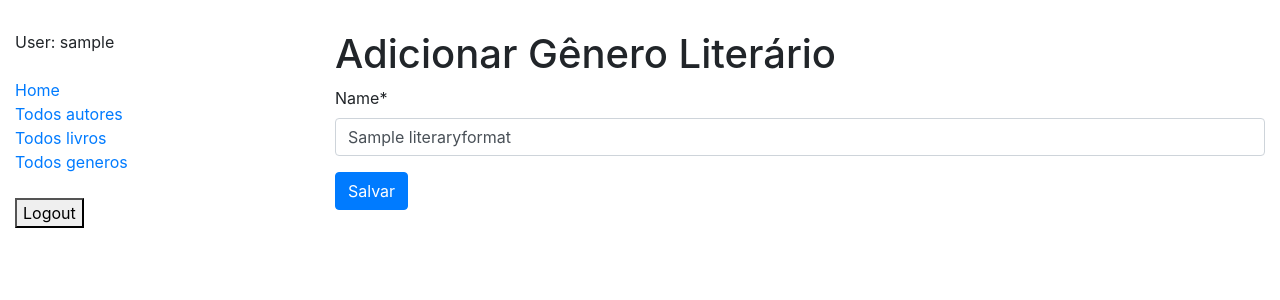
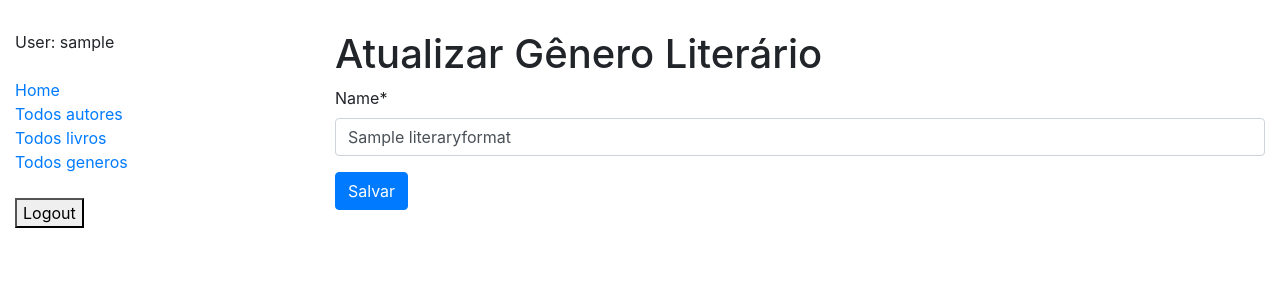
Before and after one commit to Mendoncin/painel-admin-custom, a Django app: page /catalog/generos/1/update/ in a window 1280 px wide. Shown: the top 300 px of the page. Run offline with Django 5.2, Linux system fonts and the light colour scheme; a user stored in the database is signed in; tables that the repository leaves empty hold one stand-in row (values such as "Sample post"); some libraries are stand-ins or nearby versions.

Commit message:
yes no html

```diff
--- a/templates/catalog/genres_form.html
+++ b/templates/catalog/genres_form.html
@@ -2,7 +2,7 @@
 {% load crispy_forms_filters %}
 
 {% block content %}
-  <h1>Adicionar Gênero Literário</h1>
+  <h1>{{ object|yesno:"Atualizar,Adicionar" }} Gênero Literário</h1>
   <form method="post" novalidate>
     {% csrf_token %}
     {{ form|crispy }}
```
